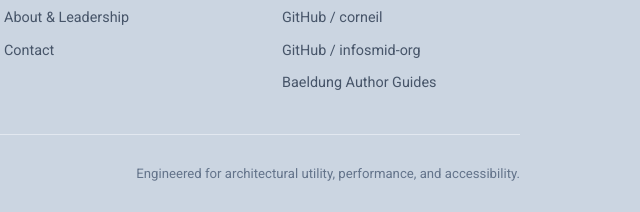
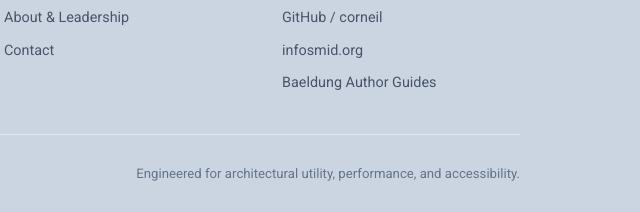
Before and after one commit to infosmid/infosmid.github.io, a plain HTML site: page pages/index.html in a window 1280 px wide. Shown: the part 4619-4831 px from the top of the page, 636-1276 px from the left. Drawn offline with Linux system fonts and the light colour scheme; files whose address does not match are found by name.

Commit message:
rename infosmid.org link

```diff
--- a/pages/index.html
+++ b/pages/index.html
@@ -573,7 +573,7 @@
             <li><a href="https://linkedin.com/in/corneil" class="footer-link" target="_blank" rel="noopener">LinkedIn Profile</a></li>
             <li><a href="https://bsky.app/profile/corneil.bsky.social" class="footer-link" target="_blank" rel="noopener">Bluesky</a></li>
             <li><a href="https://github.com/corneil" class="footer-link" target="_blank" rel="noopener">GitHub / corneil</a></li>
-            <li><a href="https://github.com/infosmid-org" class="footer-link" target="_blank" rel="noopener">GitHub / infosmid-org</a></li>
+            <li><a href="https://infosmid.org" class="footer-link" target="_blank" rel="noopener">infosmid.org</a></li>
             <li><a href="https://www.baeldung.com/author/corneil-duplessis" class="footer-link" target="_blank" rel="noopener">Baeldung Author Guides</a></li>
           </ul>
         </div>
```
